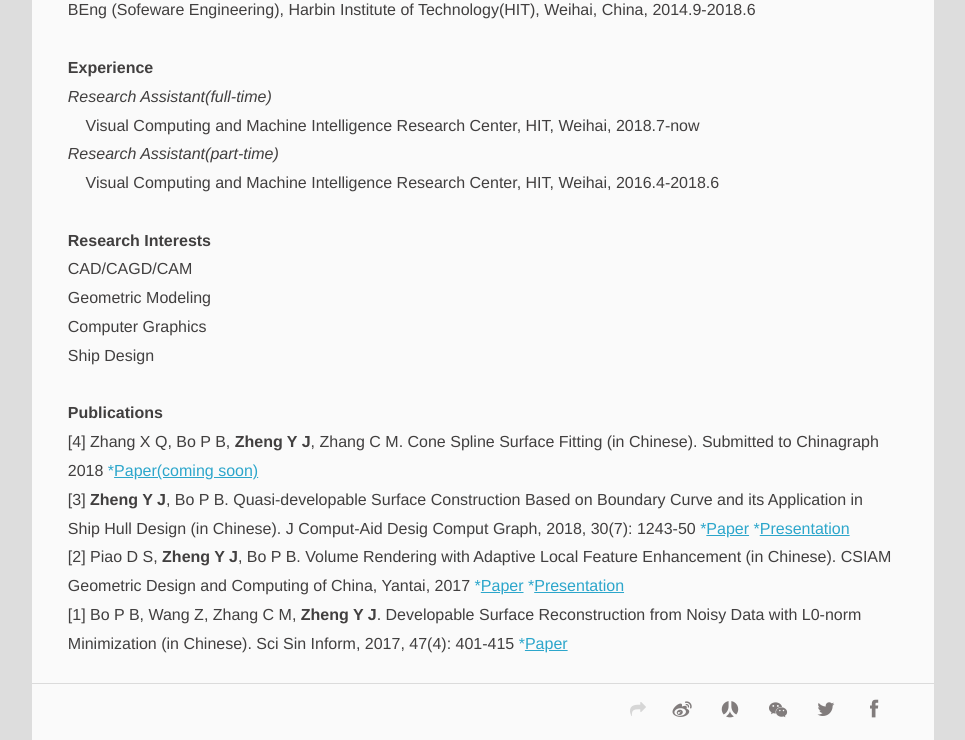
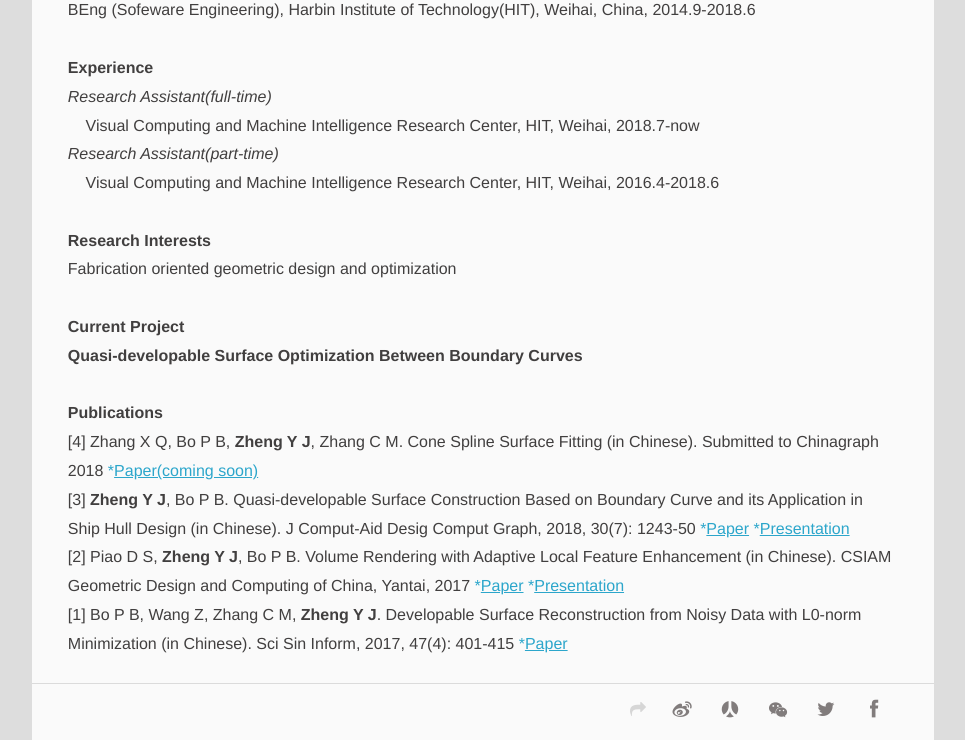
Before and after one commit to PAULYZHENG/paulyzheng.github.io, a Jekyll site: the page built from about/index.html, in a window 1280 px wide and 900 px high, scrolled down 541 px, cut to the strip 0-740 px from the top of the window. Shown: the whole strip, without its empty margins (127-1092 px from the left). Built offline with Jekyll 4.4.1, drawn with Linux system fonts in a browser that asks for light colours; comment, search, counter and statistics services are not loaded.

Commit message:
Update index.html

```diff
--- a/about/index.html
+++ b/about/index.html
@@ -25,10 +25,13 @@ BEng (Sofeware Engineering), Harbin Institute of Technology(HIT), Weihai, China,
 
 <B>Research Interests</B>
 <br/>
-CAD/CAGD/CAM<br/>
-Geometric Modeling<br/>
-Computer Graphics<br/>
-Ship Design<br/>
+Fabrication oriented geometric design and optimization<br/>
+<br/>
+
+<B>Current Project</B>
+<br/>
+<B>Quasi-developable Surface Optimization Between Boundary Curves</B><br/>
+
 <br/>
 
 <B>Publications</B>
```
